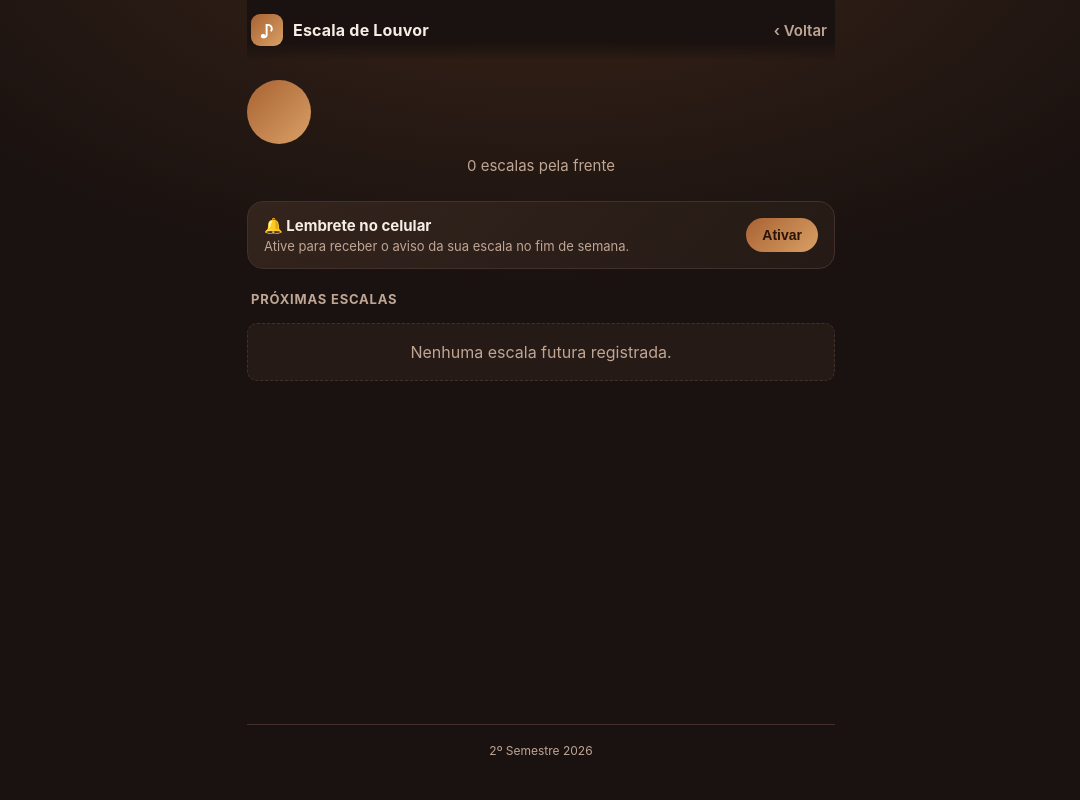
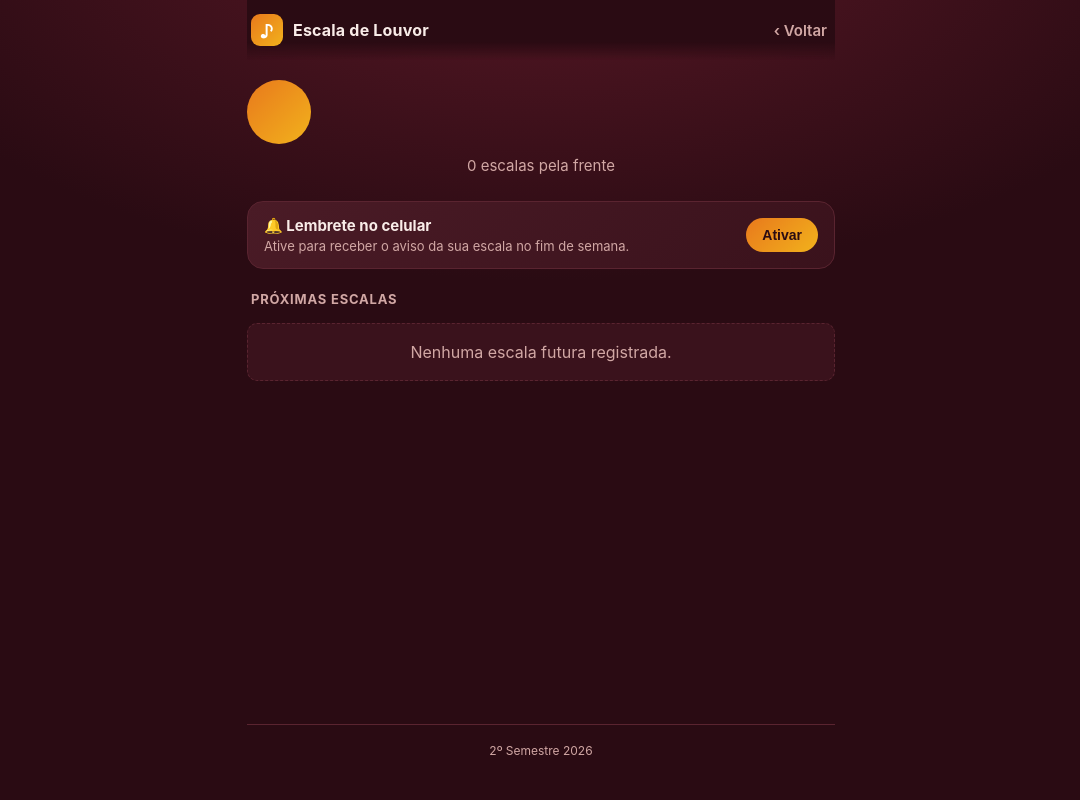
Before and after one commit to smanexus/fuzzy-octo-lamp, a Flask app: template templates/person.html in a window 1280 px wide. Shown: the whole page, without its empty margins (99-1179 px from the left). Run offline with Flask 3, Linux system fonts and the light colour scheme; the template is opened without the code that fills it, so the values that code supplies are empty; parts of the project's set-up code (start-up, migrations or seed data) failed here and were passed over.

Commit message:
Switch theme to logo-derived wine/orange/gold palette; drop recreated logos
- Repalette the app from brown to a deep wine/burgundy base (the Ichthus
  background) with orange and gold accents pulled from the ministry logos;
  Saturday (Ichthus) stays orange, Sunday (Doulos) becomes red.
- Recolor the PWA/notification icons to match.
- Home logo now loads static/img/alvorada.png when present and hides
  gracefully when it isn't, so the real artwork can be dropped in later.

Co-Authored-By: Claude Opus 4.8 <noreply@anthropic.com>
Claude-Session: https://claude.ai/code/session_01ULXQaiusHy4J8UVsDP1vyj

```diff
--- a/static/style.css
+++ b/static/style.css
@@ -1,14 +1,16 @@
 :root {
-  --bg: #1a1210;
-  --bg-elev: #251a15;
-  --bg-elev-2: #33241d;
-  --line: #43302a;
-  --text: #f6ede4;
-  --text-dim: #bfa694;
-  --accent: #a86232;
-  --accent-2: #d9a066;
-  --ichthus: #d98a3d;
-  --doulos: #b1502f;
+  /* palette drawn from the ministry logos: Ichthus deep wine, orange
+     square, Doulos red + gold */
+  --bg: #2a0b13;
+  --bg-elev: #3a121c;
+  --bg-elev-2: #4a1b26;
+  --line: #5a2430;
+  --text: #f9ece8;
+  --text-dim: #d1a7a4;
+  --accent: #e8791c;
+  --accent-2: #f2b21c;
+  --ichthus: #e8791c;
+  --doulos: #c0392b;
   --radius: 16px;
   --radius-sm: 10px;
   --maxw: 620px;
@@ -22,7 +24,7 @@ html, body {
 }
 
 body {
-  background: radial-gradient(1200px 600px at 50% -10%, #3a2418 0%, var(--bg) 60%);
+  background: radial-gradient(1200px 600px at 50% -10%, #591826 0%, var(--bg) 60%);
   color: var(--text);
   font-family: -apple-system, BlinkMacSystemFont, "Segoe UI", Roboto, "Helvetica Neue", Arial, sans-serif;
   -webkit-font-smoothing: antialiased;
@@ -241,7 +243,7 @@ h1 {
 }
 .btn-push {
   background: linear-gradient(135deg, var(--accent), var(--accent-2));
-  color: #2a1408;
+  color: #2a0b13;
   border: 0;
 }
 .btn-push-ghost {
@@ -305,8 +307,8 @@ h1 {
   padding: 4px 10px;
   border-radius: 999px;
 }
-.sch-ichthus .role-badge { border-color: rgba(217,138,61,.45); }
-.sch-doulos .role-badge { border-color: rgba(177,80,47,.45); }
+.sch-ichthus .role-badge { border-color: rgba(232,121,28,.45); }
+.sch-doulos .role-badge { border-color: rgba(192,57,43,.5); }
 
 .past { margin-top: 20px; }
 .past summary {
--- a/templates/base.html
+++ b/templates/base.html
@@ -3,7 +3,7 @@
 <head>
   <meta charset="utf-8">
   <meta name="viewport" content="width=device-width, initial-scale=1, viewport-fit=cover">
-  <meta name="theme-color" content="#1a1210">
+  <meta name="theme-color" content="#2a0b13">
   <link rel="manifest" href="{{ url_for('manifest') }}">
   <link rel="apple-touch-icon" href="{{ url_for('static', filename='icons/apple-touch-icon.png') }}">
   <title>{% block title %}Escala de Louvor{% endblock %}</title>
--- a/templates/index.html
+++ b/templates/index.html
@@ -36,7 +36,9 @@
   </ul>
 {% else %}
   <div class="home-logo">
-    <img src="{{ url_for('static', filename='img/alvorada.png') }}" alt="IPB do Jardim Alvorada">
+    <img src="{{ url_for('static', filename='img/alvorada.png') }}"
+         alt="IPB do Jardim Alvorada"
+         onerror="this.style.display='none'">
   </div>
 {% endif %}
 {% endblock %}
```
Also changed, not shown: README.md, static/icons/apple-touch-icon.png, static/icons/badge-72.png, static/icons/icon-192.png, static/icons/icon-512.png, static/icons/icon-maskable-512.png, static/img/alvorada.png (deleted).
